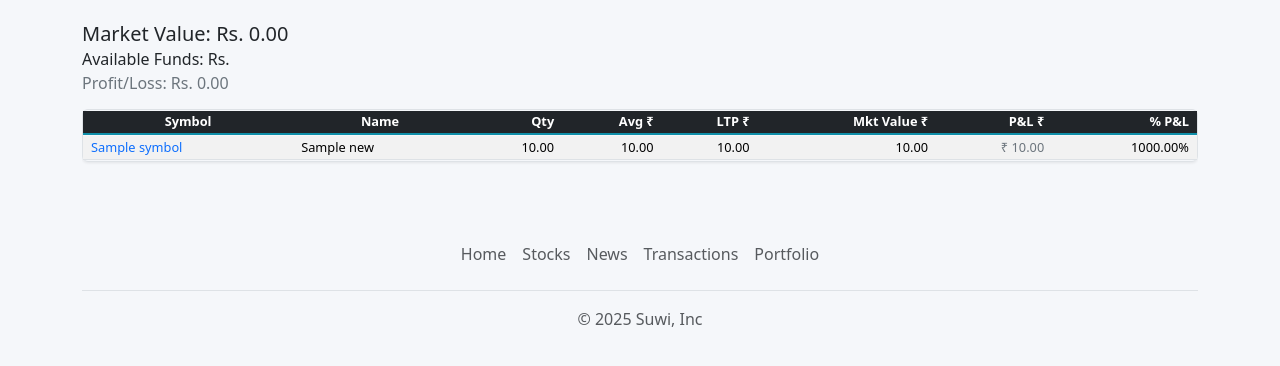
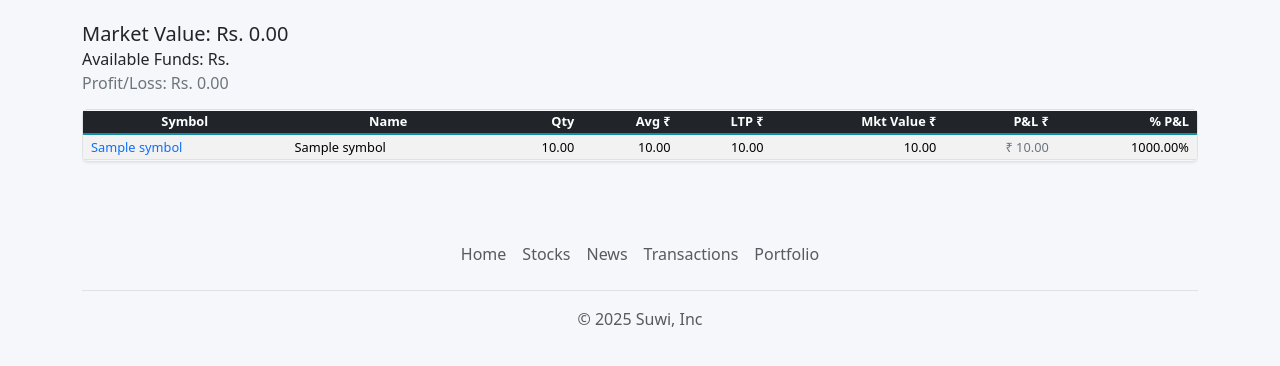
Before and after one commit to Ruddy3702/Paper-Trading-Project---Suwi, a Flask app: template templates/portfolio.html in a window 1280 px wide. Shown: the part 153-519 px from the top of the page. Run offline with Flask 3, Linux system fonts and the light colour scheme; the template is opened without the code that fills it: most values are stand-ins (such as "Sample title", 1, 10 or a date in 2020); parts of the project's set-up code (start-up, migrations or seed data) failed here and were passed over; some libraries are stand-ins or nearby versions.

Commit message:
Render Name Issue in Portfolio

```diff
--- a/templates/portfolio.html
+++ b/templates/portfolio.html
@@ -42,7 +42,7 @@
           </td>
 
           <td class="d-none d-md-table-cell">
-            {{ row['name'] }}
+            {{ row['symbol'] }}
           </td>
 
           <td class="text-end">
```
